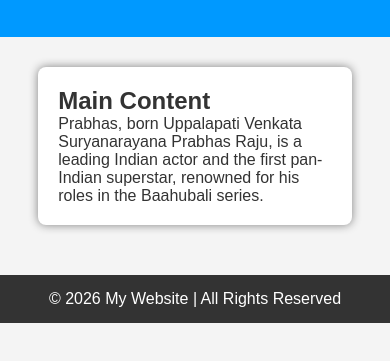
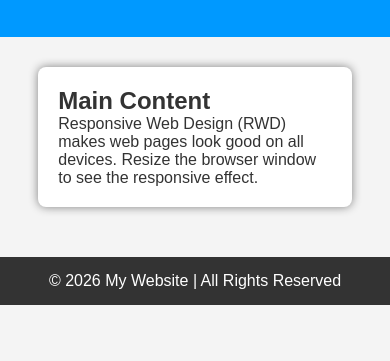
Before and after one commit to Srinuvas077/media, a plain HTML site: page index.html in a window 390 px wide. Shown: the part 351-712 px from the top of the page. Drawn offline with Linux system fonts and the light colour scheme.

Commit message:
Modify main content for responsive design explanation
Updated main content section to include information on responsive web design.

```diff
--- a/index.html
+++ b/index.html
@@ -30,8 +30,8 @@
         <section class="content-box">
             <h2>Main Content</h2>
             <p>
-             Prabhas, born Uppalapati Venkata Suryanarayana Prabhas Raju, is a leading Indian actor
-              and the first pan-Indian superstar, renowned for his roles in the Baahubali series.
+            Responsive Web Design (RWD) makes web pages look good on all devices.
+                Resize the browser window to see the responsive effect.
             </p>
         </section>
     </main>
```
